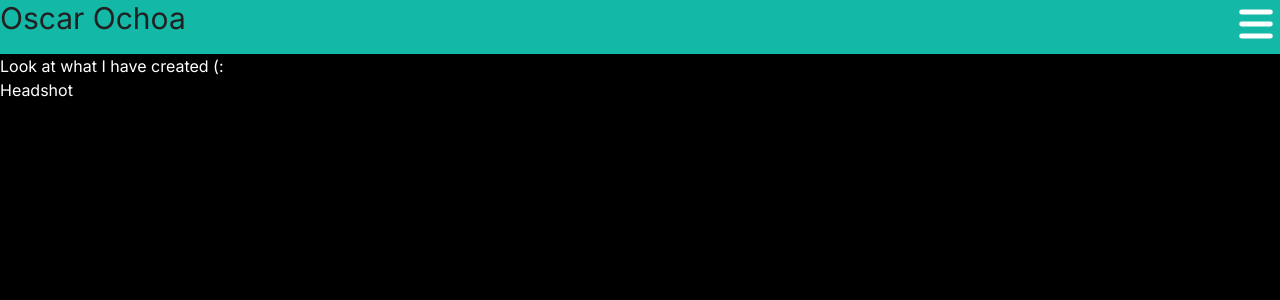
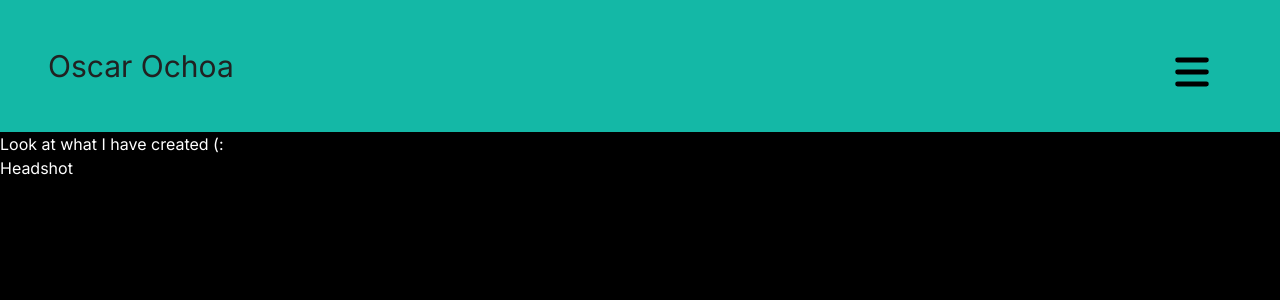
Before and after one commit to bustyAI/portfolio, a Next.js app: page / in a window 1280 px wide. Shown: the top 300 px of the page. Built offline with nearby package versions, Linux system fonts and the light colour scheme.

Commit message:
styling menu icon

```diff
--- a/app/globals.css
+++ b/app/globals.css
@@ -8,10 +8,21 @@ body {
 }
 
 /* Navbar Styles */
-.navbar__text {
+.navbar {
+  @apply flex flex-1 w-full flex-row justify-between items-start h-1/6 bg-teal-500
+}
+.navbar__name {
   @apply text-dark-gray sm:text-lg md:text-lg lg:text-3xl
 }
 
 .navbar__menu {
+  @apply h-12 w-12
+}
 
+.navbar__menu_icon {
+  @apply outline-none absolute right-0 top-0 transition-all duration-300 ease-in-out
 }
+
+.navbar__text {
+  @apply text-dark-gray sm:text-lg md:text-lg lg:text-2xl
+}
--- a/components/Menu.jsx
+++ b/components/Menu.jsx
@@ -1,22 +1,52 @@
 "use client"
 import React from 'react'
 import { useState } from 'react'
+import { IconContext } from 'react-icons'
 import { HiMenu, HiOutlineMenuAlt1 } from 'react-icons/hi'
 
 
 
 const Menu = () => {
+
     const [isHovered, setIsHoverd] = useState(false);
+    let [isMenuClicked, setMenuClicked] = useState(false);
+
+    const handelMenuClick = () => {
+        setMenuClicked(!isMenuClicked);
+    }
 
     return (
-        <div>
-            <button
-                onMouseEnter={() => setIsHoverd(true)}
-                onMouseLeave={() => setIsHoverd(false)}
-            >
-                {isHovered ? <HiOutlineMenuAlt1 className='h-12 w-12' /> : <HiMenu className='h-12 w-12' />}
-            </button>
+        <div className='flex flex-row relative'>
+            <div className=' bg-white'>
+                <IconContext.Provider value={{ color: 'black' }}>
+                    <button
+                        className={` navbar__menu_icon ${isHovered ? 'transform scale-110' : ''}`}
+                        onMouseEnter={() => setIsHoverd(true)}
+                        onMouseLeave={() => setIsHoverd(false)}
+                        onMouseDown={() => handelMenuClick()}
+                    >
+                        {isHovered ? <HiOutlineMenuAlt1 className='navbar__menu' /> : <HiMenu className='navbar__menu' />}
+                    </button>
+                </IconContext.Provider>
+                <div className={`${isMenuClicked ? '' : 'hidden'}`}>
+                    <div className='flex flex-col mt-12'>
 
+                        <button
+                            className='navbar__text'>
+                            Projects
+                        </button>
+                        <button
+                            className='navbar__text'>
+                            Resume
+                        </button>
+                        <button
+                            className='navbar__text'>
+                            Github
+                        </button>
+                    </div>
+                </div>
+
+            </div>
         </div>
     )
 }
--- a/components/Navbar.jsx
+++ b/components/Navbar.jsx
@@ -3,9 +3,9 @@ import { Menu } from '.'
 
 const Navbar = () => {
   return (
-    <div className='flex flex-1 w-full flex-row justify-between items-start h-1/6 bg-teal-500'>
-        <p className='navbar__text'>Oscar Ochoa</p>
-        <p className=''><Menu/></p>
+    <div className='navbar'>
+        <p className='navbar__name mx-12 my-12'>Oscar Ochoa</p>
+        <p className='mx-16 my-12'><Menu/></p>
     </div>
   )
 }
```
